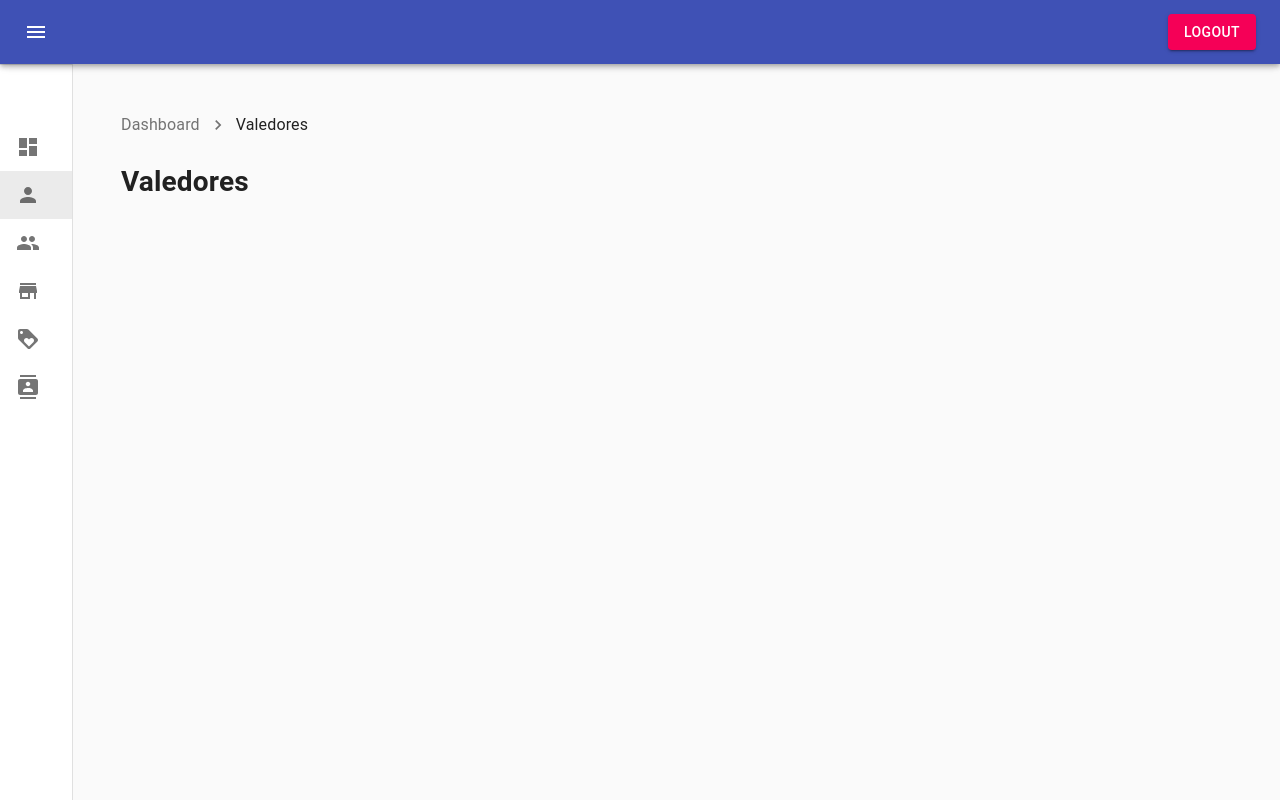
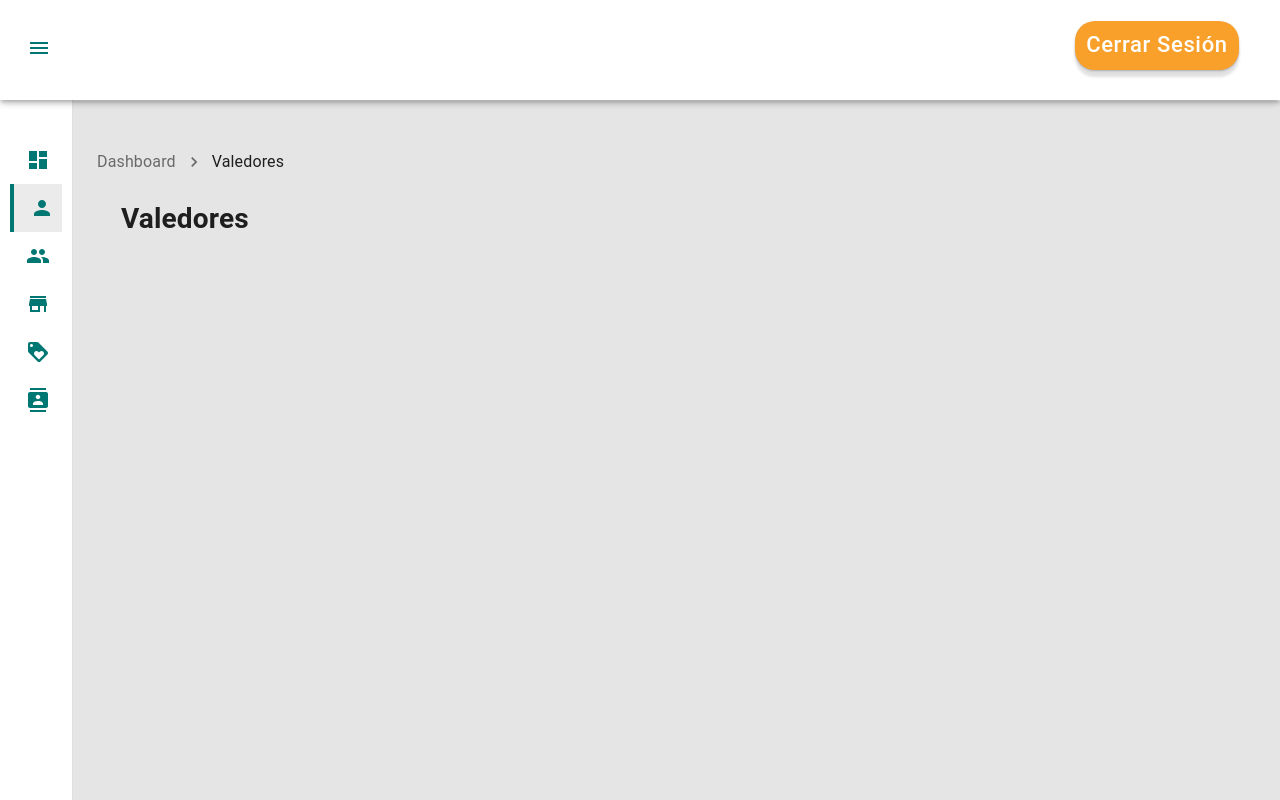
Before and after one commit to DavidEmmanuel22/vale, a React (Create React App) app: page /dashboard/valedores in a window 1280 px wide. Shown: the top 800 px of the page. Built offline with nearby package versions, Linux system fonts and the light colour scheme.

Commit message:
add styles GeneralLayout,and remove DashboardLayout and Styles

```diff
--- a/src/components/Layouts/DashboardLayout/DashboardLayout.js
+++ /dev/null
@@ -1,166 +0,0 @@
-import React, { useState } from 'react'
-import clsx from 'clsx'
-import {
-  AppBar,
-  Container,
-  Toolbar,
-  Drawer,
-  Box,
-  List,
-  ListItem,
-  ListItemIcon,
-  ListItemText,
-  Typography,
-  IconButton,
-  Button,
-  Hidden
-} from '@material-ui/core'
-import MenuIcon from '@material-ui/icons/Menu'
-import { Dashboard, Person, People, Store } from '@material-ui/icons'
-import { useHistory } from 'react-router-dom'
-import { ToastContextProvider } from 'hooks/ToastContext'
-import Logo from 'components/Logo/Logo'
-import HeaderRoutes from 'components/HeaderRoutes/HeaderRoutes'
-import ChevronLeftIcon from '@material-ui/icons/ChevronLeft'
-import Styles from './Styles'
-
-const sidebarConfig = [
-  {
-    title: 'Dashboard',
-    href: '/dashboard',
-    icon: Dashboard
-  },
-  {
-    title: 'Perfil',
-    href: '/dashboard/perfil',
-    icon: Person
-  },
-  {
-    title: 'Valedores',
-    href: '/dashboard/valedor',
-    icon: People
-  },
-  {
-    title: 'Negocios',
-    href: '/dashboard/negocio',
-    icon: Store
-  }
-]
-
-const DashboardLayout = ({ children }) => {
-  const history = useHistory()
-
-  const handleClick = (href) => () => {
-    history.push(href)
-  }
-
-  const classes = Styles()
-  const [open, setOpen] = useState(true)
-
-  const handleDrawerOpen = () => {
-    setOpen(true)
-  }
-  const handleDrawerClose = () => {
-    setOpen(false)
-  }
-
-  const LogOut = () => {
-    localStorage.clear()
-    history.push('/')
-  }
-
-  const content = (
-    <Box height="1150px" display="flex" flexDirection="column">
-      <Box
-        p={2}
-        display="flex"
-        justifyContent="center"
-        className={classes.MuiBox}
-      >
-        <List disablePadding component="nav" className={classes.w100}>
-          {sidebarConfig.map(({ title, href, icon: Icon }, index) => (
-            <ListItem button key={index}>
-              <ListItemIcon className={classes.minWidth}>
-                <Icon />
-              </ListItemIcon>
-              <ListItemText
-                primary={title}
-                className={classes.MuiItemText}
-                onClick={handleClick(href)}
-              />
-            </ListItem>
-          ))}
-        </List>
-      </Box>
-    </Box>
-  )
-
-  return (
-    <ToastContextProvider>
-      <div className={classes.root}>
-        <AppBar
-          position="absolute"
-          className={clsx(classes.appBar, open && classes.appBarShift)}
-        >
-          <Toolbar className={classes.toolbar}>
-            <IconButton
-              edge="start"
-              color="inherit"
-              aria-label="open drawer"
-              onClick={handleDrawerOpen}
-              className={clsx(
-                classes.menuButton,
-                open && classes.menuButtonHidden
-              )}
-            >
-              <MenuIcon />
-            </IconButton>
-            <Typography
-              component="h1"
-              variant="h6"
-              color="inherit"
-              noWrap
-              className={classes.title}
-            ></Typography>
-            <Hidden smDown>
-              <Button
-                className={classes.ButtonAppBar}
-                size="small"
-                onClick={LogOut}
-              >
-                Cerrar Sesión
-              </Button>
-            </Hidden>
-          </Toolbar>
-        </AppBar>
-        <Drawer
-          variant="permanent"
-          classes={{
-            paper: clsx(classes.drawerPaper, !open && classes.drawerPaperClose)
-          }}
-          open={open}
-        >
-          <div className={classes.toolbarIcon}>
-            <Logo />
-            <IconButton onClick={handleDrawerClose}>
-              <ChevronLeftIcon />
-            </IconButton>
-          </div>
-          {content}
-        </Drawer>
-        <div className={classes.wrapper}>
-          <div className={classes.contentContainer}>
-            <div className={classes.contentHeader}>
-              <Container maxWidth={false}>
-                <HeaderRoutes />
-                {children}
-              </Container>
-            </div>
-          </div>
-        </div>
-      </div>
-    </ToastContextProvider>
-  )
-}
-
-export default DashboardLayout
--- a/src/components/Layouts/DashboardLayout/GeneralLayout.js
+++ b/src/components/Layouts/DashboardLayout/GeneralLayout.js
@@ -7,7 +7,6 @@ import Toolbar from '@material-ui/core/Toolbar'
 import List from '@material-ui/core/List'
 import CssBaseline from '@material-ui/core/CssBaseline'
 import Typography from '@material-ui/core/Typography'
-import Divider from '@material-ui/core/Divider'
 import IconButton from '@material-ui/core/IconButton'
 import MenuIcon from '@material-ui/icons/Menu'
 import ChevronLeftIcon from '@material-ui/icons/ChevronLeft'
@@ -15,17 +14,13 @@ import ChevronRightIcon from '@material-ui/icons/ChevronRight'
 import ListItem from '@material-ui/core/ListItem'
 import ListItemIcon from '@material-ui/core/ListItemIcon'
 import ListItemText from '@material-ui/core/ListItemText'
-import InboxIcon from '@material-ui/icons/MoveToInbox'
 import { Dashboard, Person, People, Store } from '@material-ui/icons'
-import MailIcon from '@material-ui/icons/Mail'
-import DashboardIcon from '@material-ui/icons/Dashboard'
-import PersonIcon from '@material-ui/icons/Person'
-import BusinessCenterIcon from '@material-ui/icons/BusinessCenter'
 import LoyaltyIcon from '@material-ui/icons/Loyalty'
 import ContactsIcon from '@material-ui/icons/Contacts'
 import { Link } from 'react-router-dom'
 import HeaderRoutes from 'components/HeaderRoutes/HeaderRoutes'
 import { Container, Button } from '@material-ui/core'
+import './Styles.css'
 
 const drawerWidth = 280
 
@@ -33,7 +28,7 @@ function ListItemLink(props) {
   return <ListItem button component="a" {...props} />
 }
 
-const useStyles = makeStyles((theme) => ({
+const Styles = makeStyles((theme) => ({
   root: {
     display: 'flex'
   },
@@ -42,7 +37,10 @@ const useStyles = makeStyles((theme) => ({
     transition: theme.transitions.create(['width', 'margin'], {
       easing: theme.transitions.easing.sharp,
       duration: theme.transitions.duration.leavingScreen
-    })
+    }),
+    height: '100px',
+    backgroundColor: 'white',
+    position: 'absolute'
   },
   appBarShift: {
     marginLeft: drawerWidth,
@@ -55,7 +53,8 @@ const useStyles = makeStyles((theme) => ({
     backgroundColor: 'white'
   },
   menuButton: {
-    marginRight: 36
+    margin: '-7px -9px -39px',
+    color: '#007772'
   },
   hide: {
     display: 'none'
@@ -89,21 +88,39 @@ const useStyles = makeStyles((theme) => ({
     justifyContent: 'flex-end',
     padding: theme.spacing(0, 1),
     // necessary for content to be below app bar
-    ...theme.mixins.toolbar,
-    minHeight: '100px'
+    ...theme.mixins.toolbar
   },
   content: {
     flexGrow: 1,
-    padding: theme.spacing(3)
+    padding: theme.spacing(3),
+    backgroundColor: '#e5e5e5',
+    height: '1000px',
+    margin: '101px 0px 0px'
+  },
+  dividerLine: {
+    margin: '30px 0px'
+  },
+  ButtonLogin: {
+    marginLeft: 'auto',
+    position: 'absolute',
+    top: '21px',
+    left: '84%',
+    color: 'white',
+    padding: '5px 11px',
+    fontSize: '22px',
+    boxShadow: '0 7px 3px rgb(0 0 0 / 12%), 0 1px 2px rgb(0 0 0 / 24%)',
+    borderRadius: '20px',
+    textTransform: 'capitalize',
+    backgroundColor: '#f9a02b'
   }
 }))
 
 // eslint-disable-next-line react/prop-types
 export default function GeneralLayout({ children }) {
-  const classes = useStyles()
+  const classes = Styles()
   const theme = useTheme()
   const [open, setOpen] = React.useState(false)
-  const [selectedIndex, setSelectedIndex] = React.useState(1);
+  const [selectedIndex, setSelectedIndex] = React.useState(1)
 
   const handleDrawerOpen = () => {
     setOpen(true)
@@ -114,8 +131,8 @@ export default function GeneralLayout({ children }) {
   }
 
   const handleListItemClick = (event, index) => {
-    setSelectedIndex(index);
-  };
+    setSelectedIndex(index)
+  }
 
   return (
     <div className={classes.root}>
@@ -139,15 +156,9 @@ export default function GeneralLayout({ children }) {
             <MenuIcon />
           </IconButton>
           <div style={{ display: 'flex', width: '100%' }}>
-            <Typography variant="h6" noWrap>
-
-            </Typography>
-            <Button
-              variant="contained"
-              style={{ marginLeft: 'auto' }}
-              color="secondary"
-            >
-              Logout
+            <Typography variant="h6" noWrap></Typography>
+            <Button variant="contained" className={classes.ButtonLogin}>
+              Cerrar Sesión
             </Button>
           </div>
         </Toolbar>
@@ -166,7 +177,7 @@ export default function GeneralLayout({ children }) {
         }}
       >
         <div className={classes.toolbar}>
-          <img style={{ width: '90%' }} src="/logo-appbar.png"></img>
+          <img style={{ width: '80%' }} src="/logo-appbar.png"></img>
           <IconButton onClick={handleDrawerClose}>
             {theme.direction === 'rtl' ? (
               <ChevronRightIcon />
@@ -175,95 +186,100 @@ export default function GeneralLayout({ children }) {
             )}
           </IconButton>
         </div>
-        <Divider />
-        <List style={{ marginTop: '50px' }}>
+        <List style={{ marginTop: '62px', padding: '10px' }}>
           {/*     ADMIN ROUTES		*/}
           {
             <Link className="listLink" to="/dashboard">
-              <ListItem button
+              <ListItem
+                button
                 selected={selectedIndex === 0}
                 onClick={(event) => handleListItemClick(event, 0)}
               >
                 <ListItemIcon>
-                  <Dashboard></Dashboard>
+                  <Dashboard style={{ color: '#007772' }}></Dashboard>
                 </ListItemIcon>
-                <ListItemText primary={'Dashboard'} />
+                <ListItemText style={{ color: 'grey' }} primary={'Dashboard'} />
               </ListItem>
             </Link>
           }
           {
             <Link className="listLink" to="/dashboard/profile">
-              <ListItem button
+              <ListItem
+                button
                 selected={selectedIndex === 1}
                 onClick={(event) => handleListItemClick(event, 1)}
               >
                 <ListItemIcon>
-                  <Person/>
+                  <Person style={{ color: '#007772' }} />
                 </ListItemIcon>
-                <ListItemText primary={'Perfil'} />
+                <ListItemText style={{ color: 'grey' }} primary={'Perfil'} />
               </ListItem>
             </Link>
           }
           {
             <Link className="listLink" to="/dashboard/valedores">
-              <ListItem button
+              <ListItem
+                button
                 selected={selectedIndex === 2}
                 onClick={(event) => handleListItemClick(event, 2)}
               >
                 <ListItemIcon>
-                  <People/>
+                  <People style={{ color: '#007772' }} />
                 </ListItemIcon>
-                <ListItemText primary={'Valedores'} />
+                <ListItemText style={{ color: 'grey' }} primary={'Valedores'} />
               </ListItem>
             </Link>
           }
           {
             <Link className="listLink" to="/dashboard/negocios">
-              <ListItem button
+              <ListItem
+                button
                 selected={selectedIndex === 3}
                 onClick={(event) => handleListItemClick(event, 3)}
               >
                 <ListItemIcon>
-                  <Store/>
+                  <Store style={{ color: '#007772' }} />
                 </ListItemIcon>
-                <ListItemText primary={'Negocios'} />
+                <ListItemText style={{ color: 'grey' }} primary={'Negocios'} />
               </ListItem>
             </Link>
           }
           {
             <Link className="listLink" to="/dashboard/compras">
-              <ListItem button
+              <ListItem
+                button
                 selected={selectedIndex === 4}
                 onClick={(event) => handleListItemClick(event, 4)}
               >
                 <ListItemIcon>
-                  <LoyaltyIcon></LoyaltyIcon>
+                  <LoyaltyIcon style={{ color: '#007772' }}></LoyaltyIcon>
                 </ListItemIcon>
-                <ListItemText primary={'Lista Compras'} />
+                <ListItemText
+                  style={{ color: 'grey' }}
+                  primary={'Lista Compras'}
+                />
               </ListItem>
             </Link>
           }
           {
             <Link className="listLink" to="/dashboard/contactos">
-              <ListItem button
+              <ListItem
+                button
                 selected={selectedIndex === 5}
                 onClick={(event) => handleListItemClick(event, 5)}
               >
                 <ListItemIcon>
-                  <ContactsIcon></ContactsIcon>
+                  <ContactsIcon style={{ color: '#007772' }}></ContactsIcon>
                 </ListItemIcon>
-                <ListItemText primary={'Contactos'} />
+                <ListItemText style={{ color: 'grey' }} primary={'Contactos'} />
               </ListItem>
             </Link>
           }
         </List>
       </Drawer>
       <main className={classes.content}>
-        <div className={classes.toolbar} />
-        <Container maxWidth={false}>
         <HeaderRoutes />
-          {children}
-        </Container>
+        <Container maxWidth={false}>{children}</Container>
       </main>
     </div>
   )
--- /dev/null
+++ b/src/components/Layouts/DashboardLayout/Styles.css
@@ -0,0 +1,4 @@
+.MuiListItem-root.Mui-selected {
+  background-color: rgba(0, 0, 0, 0.08);
+  border-left: 4px solid #007772 !important;
+}
--- a/src/components/Layouts/DashboardLayout/Styles.js
+++ /dev/null
@@ -1,141 +0,0 @@
-import { makeStyles } from '@material-ui/core/styles'
-
-const drawerWidth = 300
-
-const Styles = makeStyles((theme) => ({
-  root: {
-    display: 'flex'
-  },
-  toolbar: {
-    paddingRight: 24,
-    height: '100px'
-  },
-  toolbarIcon: {
-    display: 'flex',
-    alignItems: 'center',
-    justifyContent: 'flex-end',
-    padding: '0 8px',
-    ...theme.mixins.toolbar
-  },
-  appBarSpacer: theme.mixins.toolbar,
-  content: {
-    flexGrow: 1,
-    height: '100vh',
-    overflow: 'auto'
-  },
-  container: {
-    paddingTop: theme.spacing(4),
-    paddingBottom: theme.spacing(4)
-  },
-  paper: {
-    padding: theme.spacing(2),
-    display: 'flex',
-    overflow: 'auto',
-    flexDirection: 'column'
-  },
-  fixedHeight: {
-    height: 240
-  },
-  appBar: {
-    zIndex: theme.zIndex.drawer + 1,
-    transition: theme.transitions.create(['width', 'margin'], {
-      easing: theme.transitions.easing.sharp,
-      duration: theme.transitions.duration.leavingScreen
-    }),
-    backgroundColor: 'white'
-  },
-  appBarShift: {
-    marginLeft: drawerWidth,
-    width: `calc(100% - ${drawerWidth}px)`,
-    transition: theme.transitions.create(['width', 'margin'], {
-      easing: theme.transitions.easing.sharp,
-      duration: theme.transitions.duration.enteringScreen
-    })
-  },
-  menuButton: {
-    margin: '5px 5px',
-    color: '#007772'
-  },
-  menuButtonHidden: {
-    display: 'none'
-  },
-  title: {
-    flexGrow: 1,
-    fontsize: '16px',
-    lineheight: '3.5',
-    marginleft: '10px',
-    color: '#6c757d'
-  },
-  drawerPaper: {
-    position: 'relative',
-    whiteSpace: 'nowrap',
-    width: drawerWidth,
-    transition: theme.transitions.create('width', {
-      easing: theme.transitions.easing.sharp,
-      duration: theme.transitions.duration.enteringScreen
-    })
-  },
-  drawerPaperClose: {
-    overflowX: 'hidden',
-    transition: theme.transitions.create('width', {
-      easing: theme.transitions.easing.sharp,
-      duration: theme.transitions.duration.leavingScreen
-    }),
-    width: '100px'
-    /* [theme.breakpoints.up('sm')]: {
-      width: theme.spacing(9)
-    } */
-  },
-  MuiItemText: {
-    margin: '17px 8px'
-  },
-  w100: {
-    width: '229px'
-  },
-  minWidth: {
-    minWidth: 'fit-content',
-    fontSize: 'xx-large'
-  },
-  ButtonAppBar: {
-    position: 'absolute',
-    left: '88%',
-    top: '25px',
-    backgroundColor: '#f9a02b',
-    color: 'white',
-    textTransform: 'capitalize',
-    fontSize: '22px',
-    padding: '5px 10px',
-    borderRadius: '20px',
-    boxShadow: '0 7px 3px rgb(0 0 0 / 12%), 0 1px 2px rgb(0 0 0 / 24%)',
-    '&:hover': {
-      backgroundColor: '#f9a02b'
-    }
-  },
-  wrapper: {
-    display: 'flex',
-    flex: '1 1 auto',
-    overflow: 'hidden',
-    paddingTop: 64,
-    [theme.breakpoints.up('lg')]: {
-      padding: '100px 0px',
-      backgroundColor: '#eaeaea'
-    }
-  },
-  contentContainer: {
-    display: 'flex',
-    flex: '1 1 auto',
-    overflow: 'hidden',
-    marginBottom: 25,
-    minHeight: '100%'
-  },
-  contentHeader: {
-    flex: '1 1 auto',
-    height: '100%',
-    overflow: 'auto'
-  },
-  MuiBox: {
-    margin: '37px 0px 0px'
-  }
-}))
-
-export default Styles
--- a/src/routes/Routes.js
+++ b/src/routes/Routes.js
@@ -4,7 +4,6 @@ import Home from 'pages/Home/Home'
 import AppRouter from 'components/AppRoute/AppRouter'
 import Dashboard from 'pages/Dashboard/Dashboard'
 import DashboardPerfil from 'pages/DashboardPerfil/DashboardPerfil'
-import DashboardLayout from 'components/Layouts/DashboardLayout/DashboardLayout'
 import GeneralLayout from 'components/Layouts/DashboardLayout/GeneralLayout'
 
 const Routes = () => {
```
Also changed, not shown: src/components/Layouts/DashboardLayout/StylesTheme.js (deleted, +0 -7 lines). Lines whose indentation alone changed are shown as unchanged.
